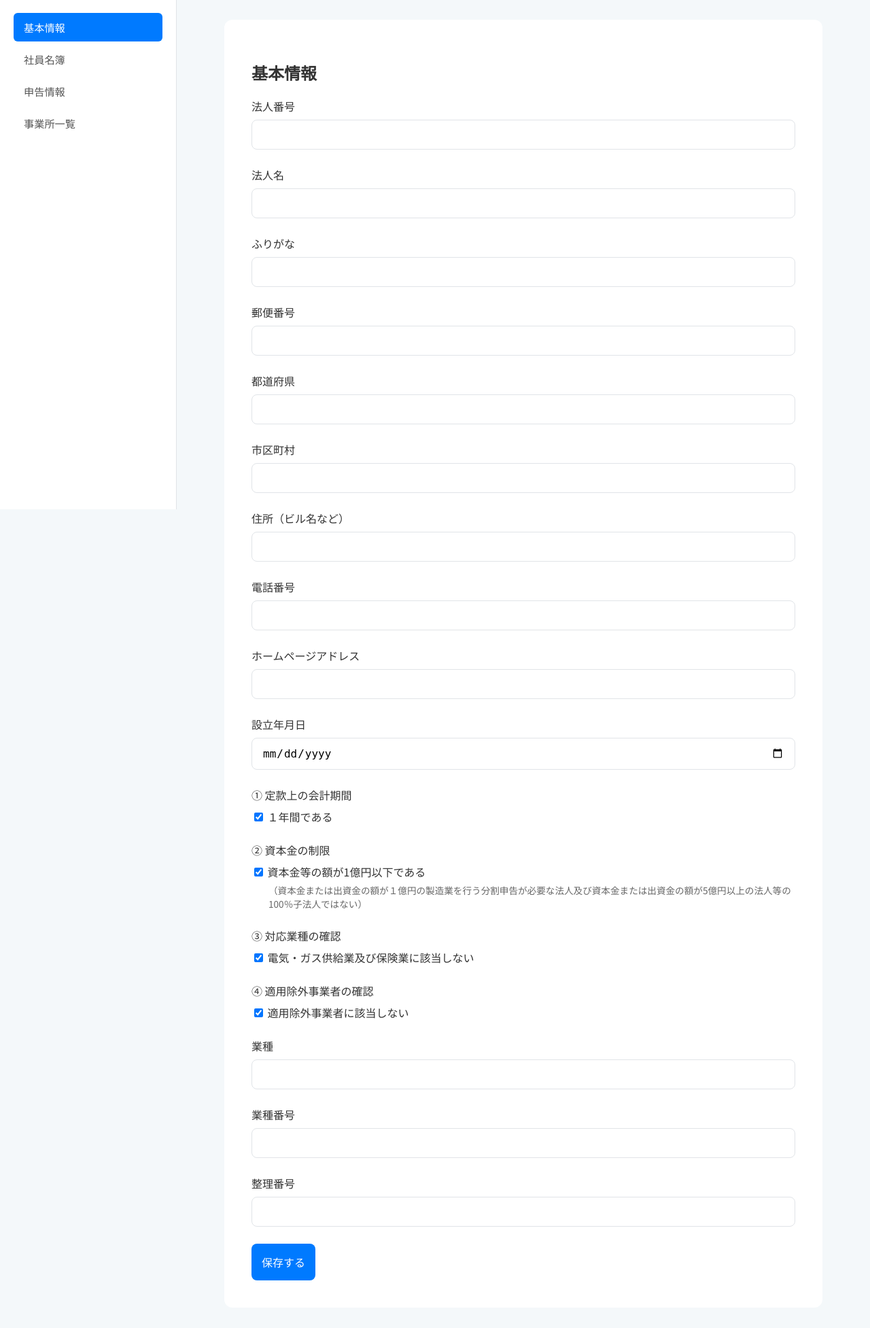
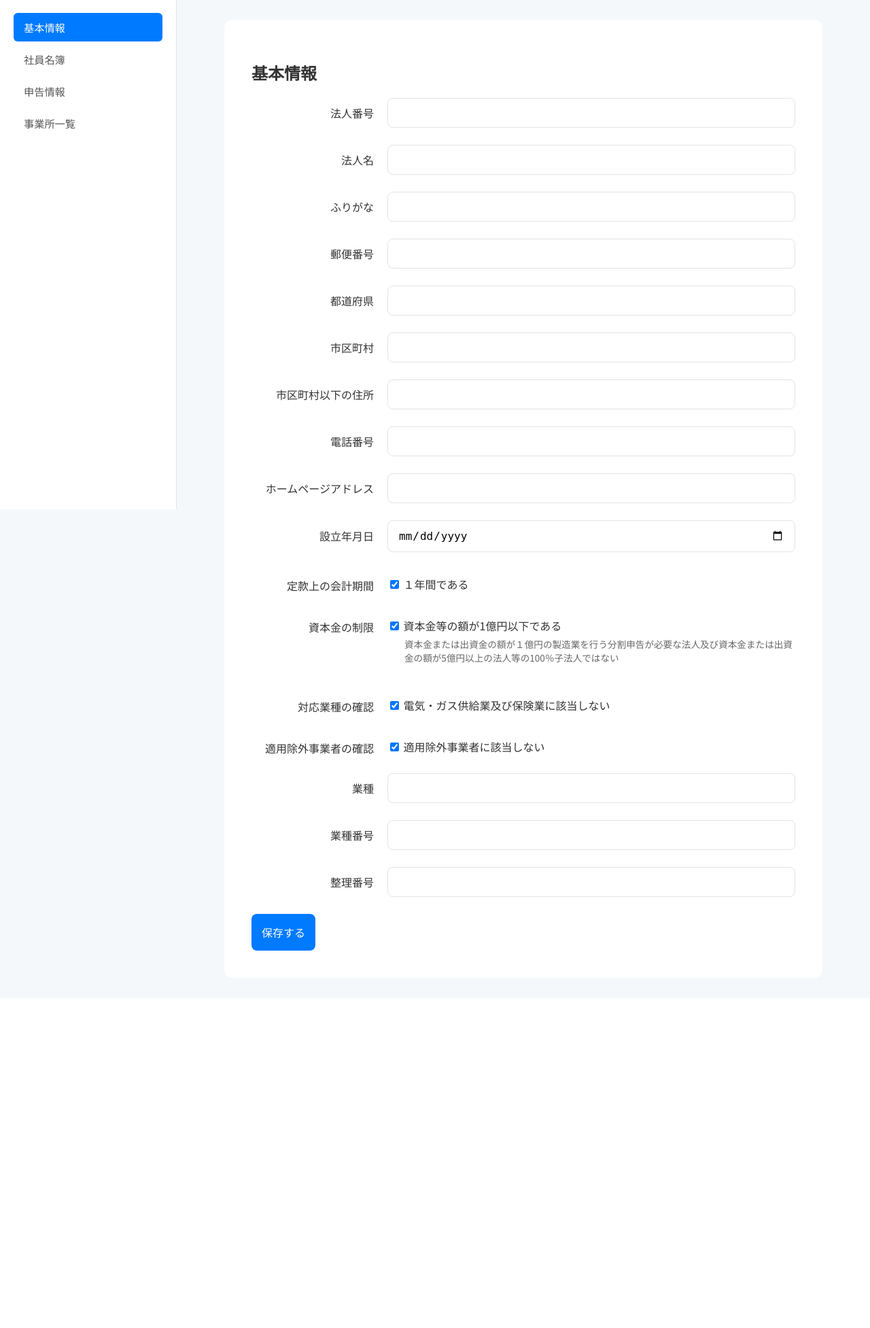
Before and after one commit to h-shimamon/small_business_tax_app, a Flask app: page /company/ in a window 1280 px wide. Shown: the part 51-2004 px from the top of the page at 68% size. After the commit the page ends 1449 px from the top, so only its background shows below. Run offline with Flask 3, Linux system fonts and the light colour scheme.

Commit message:
基本情報の修正

```diff
--- a/app/static/css/style.css
+++ b/app/static/css/style.css
@@ -1,4 +1,4 @@
-/* app/static/css/style.css (二階層ナビ版) */
+/* app/static/css/style.css (統合版) */
 :root {
     --header-height: 50px;
     --sidebar-width: 260px;
@@ -107,11 +107,27 @@ body {
     padding: 30px;
 }
 
-/* フォームの基本スタイル（再利用） */
+/* --- コンテンツヘッダー（h1など） --- */
+.content-header { margin-bottom: 20px; }
+.content-title { font-size: 1.5rem; font-weight: 700; margin-bottom: 10px;}
+
+/* --- カード型UI --- */
+.card { background-color: #fff; border-radius: 12px; padding: 30px; margin-bottom: 30px; }
+
+
+/* --- テーブル（社員名簿など） --- */
+.table-wrapper { overflow-x: auto; }
+table { width: 100%; border-collapse: collapse; }
+th, td { padding: 12px 15px; text-align: left; border-bottom: 1px solid var(--border-color); font-size: 0.9rem;}
+thead th { background-color: #f7f9fc; font-weight: 500; color: var(--text-secondary); }
+.action-btn { background-color: #eee; border: none; padding: 5px 10px; border-radius: 5px; cursor: pointer; }
+
+
+/* --- フォームの基本スタイル（再利用） --- */
 .form-container { max-width: 800px; margin: 0 auto; padding: 40px; background-color: white; border-radius: 12px; }
 .form-group { margin-bottom: 25px; }
 label { display: block; margin-bottom: 8px; font-weight: 500; }
-input[type="text"], input[type="tel"], input[type="email"], input[type="date"] {
+input[type="text"], input[type="tel"], input[type="email"], input[type="date"], input[type="url"] {
     width: 100%; padding: 12px 15px; border: 1px solid var(--border-color); border-radius: 8px; box-sizing: border-box; font-size: 1rem;
 }
 button { padding: 15px; background-color: var(--accent-color); color: white; border: none; border-radius: 8px; font-size: 1rem; cursor: pointer; }
@@ -127,3 +143,34 @@ button { padding: 15px; background-color: var(--accent-color); color: white; bor
     margin-top: 5px;
     margin-left: 25px;
 }
+/* --- フォーム項目を横並びにするためのスタイル --- */
+.form-group {
+    display: flex;         /* ラベルと入力欄を横に並べる */
+    align-items: center;   /* 上下の位置を中央に揃える */
+    gap: 20px;             /* ラベルと入力欄の間に隙間を空ける */
+}
+
+.form-group label {
+    flex-shrink: 0;        /* ラベルが縮まないようにする */
+    width: 180px;          /* ラベルの幅を固定する */
+    text-align: right;     /* ラベルの文字を右揃えにする */
+    margin-bottom: 0;      /* 元々あった下の余白をなくす */
+}
+
+.form-group input[type="text"],
+.form-group input[type="tel"],
+.form-group input[type="email"],
+.form-group input[type="date"],
+.form-group input[type="url"] {
+    flex-grow: 1;          /* 入力欄が残りの幅いっぱいに広がる */
+    width: auto;           /* 元々あった幅100%の設定をリセット */
+}
+/* 縦位置を上端で揃えるためのスタイル */
+.form-group-align-top {
+    align-items: flex-start;
+    padding-top: 10px; /* 見た目のバランスを調整 */
+}
+
+.form-group-align-top label {
+    padding-top: 2px; /* チェックボックスのテキストと高さを合わせる */
+}
--- a/app/templates/company/register.html
+++ b/app/templates/company/register.html
@@ -1,4 +1,3 @@
-<!-- app/templates/company/register.html (二階層ナビ版) -->
 {% extends "base.html" %}
 
 {% block title %}基本情報登録{% endblock %}
@@ -14,12 +13,10 @@
 <div class="form-container">
     <h2>基本情報</h2>
     <form action="{{ url_for('company.save') }}" method="post">
-        <!-- フォームの中身は変更なし -->
         <div class="form-group">
             <label for="corporate_number">法人番号</label>
             <input type="text" id="corporate_number" name="corporate_number" required>
         </div>
-        <!-- ... 他の全てのフォーム項目 ... -->
         <div class="form-group">
             <label for="company_name">法人名</label>
             <input type="text" id="company_name" name="company_name" required>
@@ -41,7 +38,7 @@
             <input type="text" id="city" name="city" required>
         </div>
         <div class="form-group">
-            <label for="address">住所（ビル名など）</label>
+            <label for="address">市区町村以下の住所</label>
             <input type="text" id="address" name="address" required>
         </div>
         <div class="form-group">
@@ -50,39 +47,40 @@
         </div>
         <div class="form-group">
             <label for="homepage">ホームページアドレス</label>
-            <input type="email" id="homepage" name="homepage">
+            <input type="url" id="homepage" name="homepage">
         </div>
         <div class="form-group">
             <label for="establishment_date">設立年月日</label>
             <input type="date" id="establishment_date" name="establishment_date" required>
         </div>
- <div class="form-group">
-    <label>① 定款上の会計期間</label>
+
+        <div class="form-group form-group-align-top">
+            <label>定款上の会計期間</label>
             <div>
                 <input type="checkbox" id="fiscal_period_is_one_year" name="fiscal_period_is_one_year" value="true" {% if not company or company.fiscal_period_is_one_year %}checked{% endif %}>
                 <label for="fiscal_period_is_one_year" class="inline-label">１年間である</label>
             </div>
         </div>
 
-<div class="form-group">
-    <label>② 資本金の制限</label>
+        <div class="form-group form-group-align-top">
+            <label>資本金の制限</label>
             <div>
                 <input type="checkbox" id="capital_limit" name="capital_limit" value="true" {% if not company or company.capital_limit %}checked{% endif %}>
                 <label for="capital_limit" class="inline-label">資本金等の額が1億円以下である</label>
-        <p class="form-help-text">（資本金または出資金の額が１億円の製造業を行う分割申告が必要な法人及び資本金または出資金の額が5億円以上の法人等の100％子法人ではない）</p>
+                <p class="form-help-text">資本金または出資金の額が１億円の製造業を行う分割申告が必要な法人及び資本金または出資金の額が5億円以上の法人等の100％子法人ではない</p>
             </div>
         </div>
 
-<div class="form-group">
-    <label>③ 対応業種の確認</label>
+        <div class="form-group form-group-align-top">
+            <label>対応業種の確認</label>
             <div>
                 <input type="checkbox" id="is_supported_industry" name="is_supported_industry" value="true" {% if not company or company.is_supported_industry %}checked{% endif %}>
                 <label for="is_supported_industry" class="inline-label">電気・ガス供給業及び保険業に該当しない</label>
             </div>
         </div>
 
-<div class="form-group">
-    <label>④ 適用除外事業者の確認</label>
+        <div class="form-group form-group-align-top">
+            <label>適用除外事業者の確認</label>
             <div>
                 <input type="checkbox" id="is_not_excluded_business" name="is_not_excluded_business" value="true" {% if not company or company.is_not_excluded_business %}checked{% endif %}>
                 <label for="is_not_excluded_business" class="inline-label">適用除外事業者に該当しない</label>
```
Also changed, not shown: app/templates/company/employee_list.html (+1 -11 lines). Lines whose indentation alone changed are shown as unchanged.
